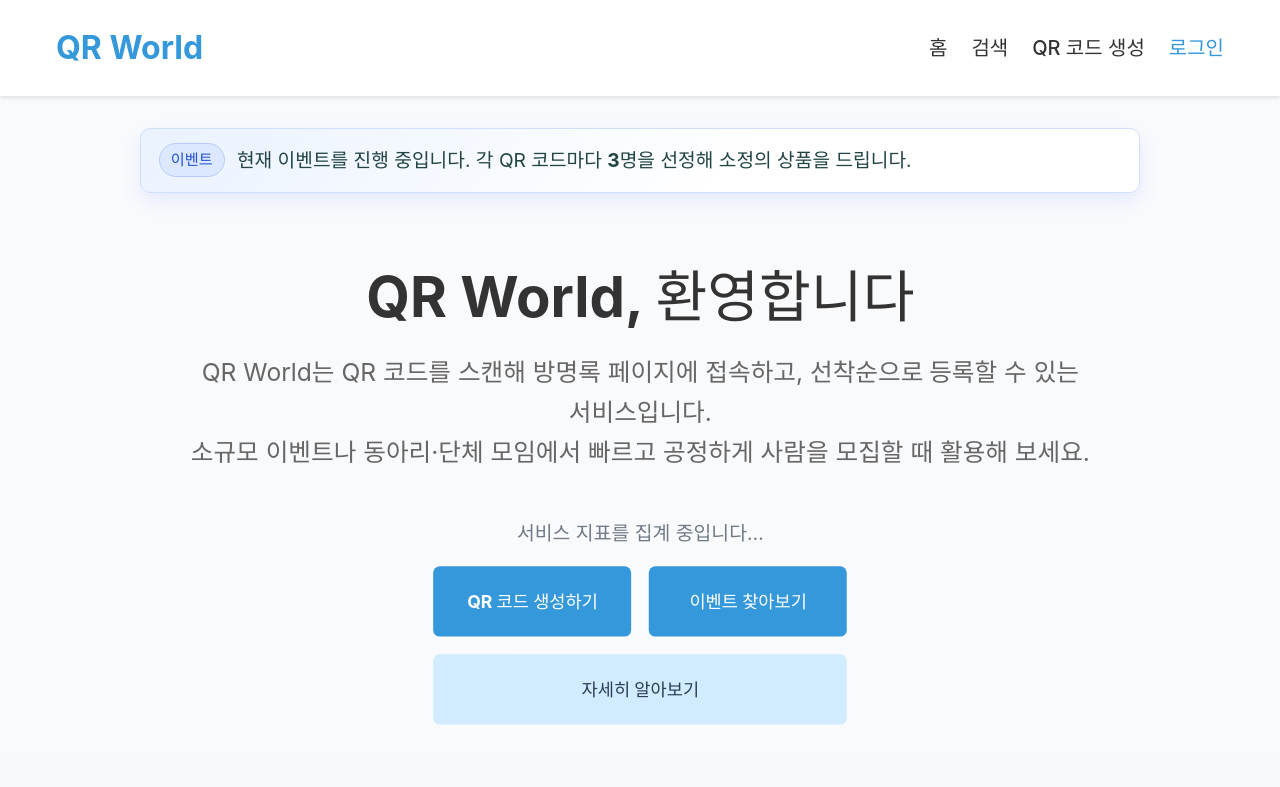
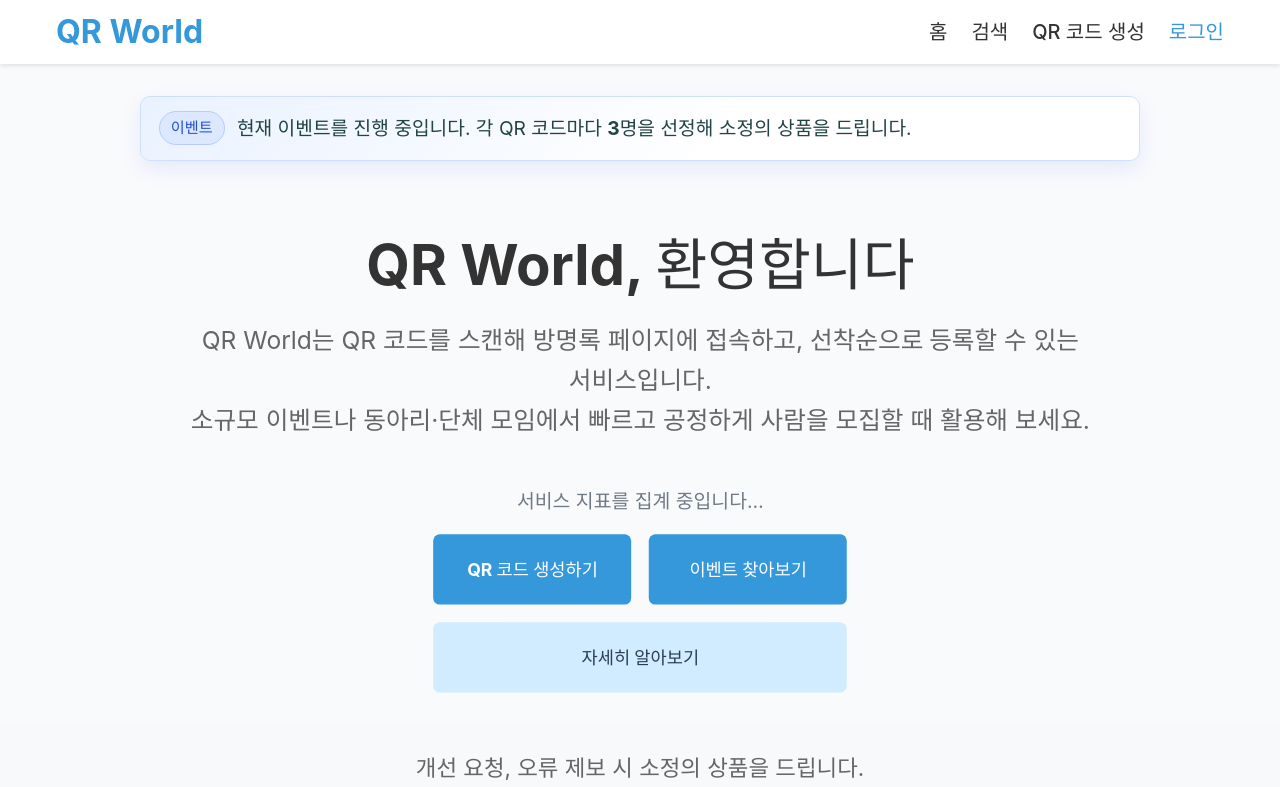
Before and after one commit to qr-playground/front, a React (Vite) app: page / in a window 1280 px wide. Shown: the top 787 px of the page. Built offline with nearby package versions, Linux system fonts and the light colour scheme; no server answers.

Commit message:
Fix: Navbar 높이 수정

```diff
--- a/src/components/layout/Navbar/Navbar.css
+++ b/src/components/layout/Navbar/Navbar.css
@@ -10,7 +10,7 @@
   display: flex;
   justify-content: space-between;
   align-items: center;
-  padding: 1.5rem 1rem;
+  padding: 0.5rem 1rem;
   max-width: 1200px;
   margin: 0 auto;
 }
```
